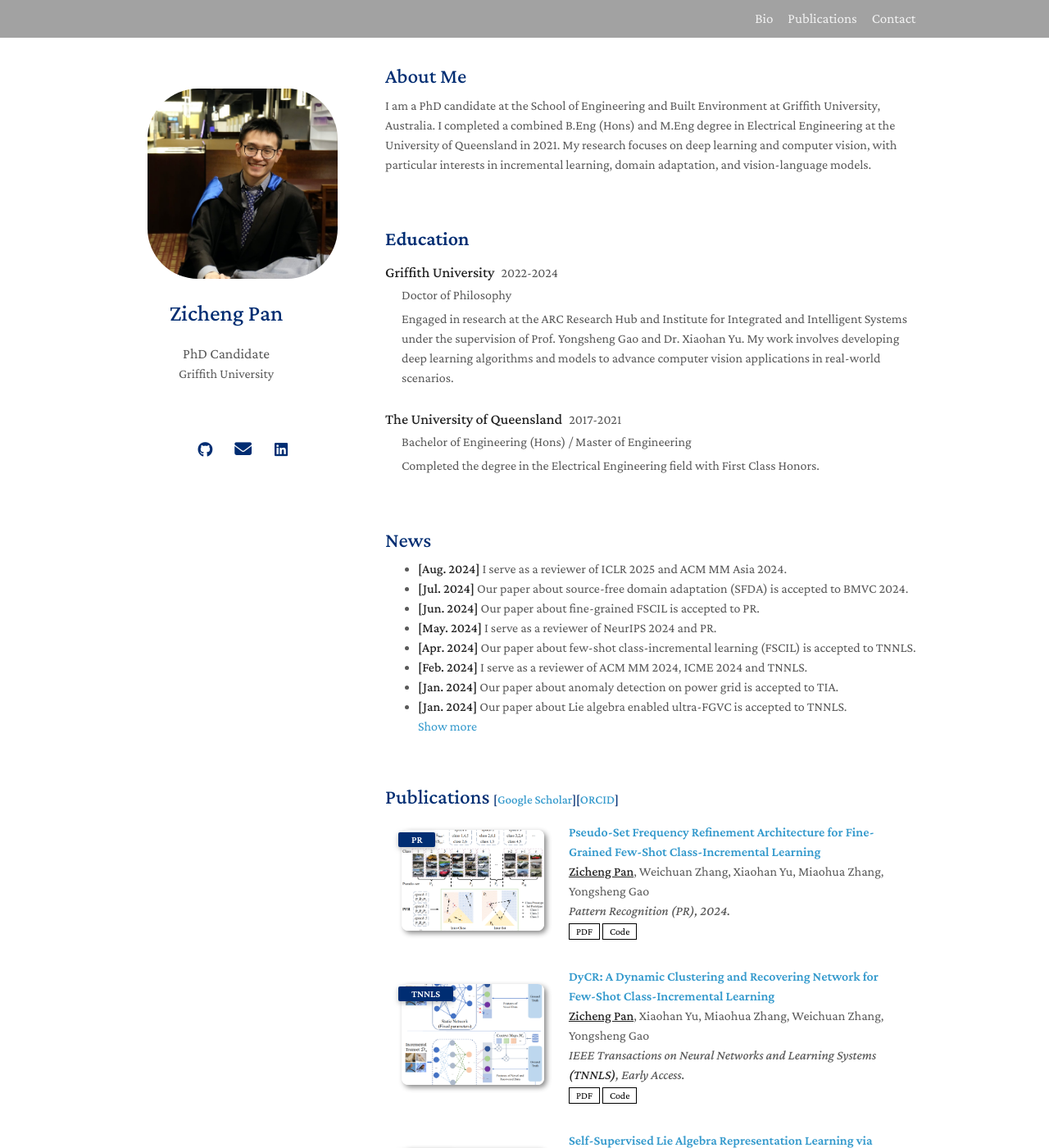
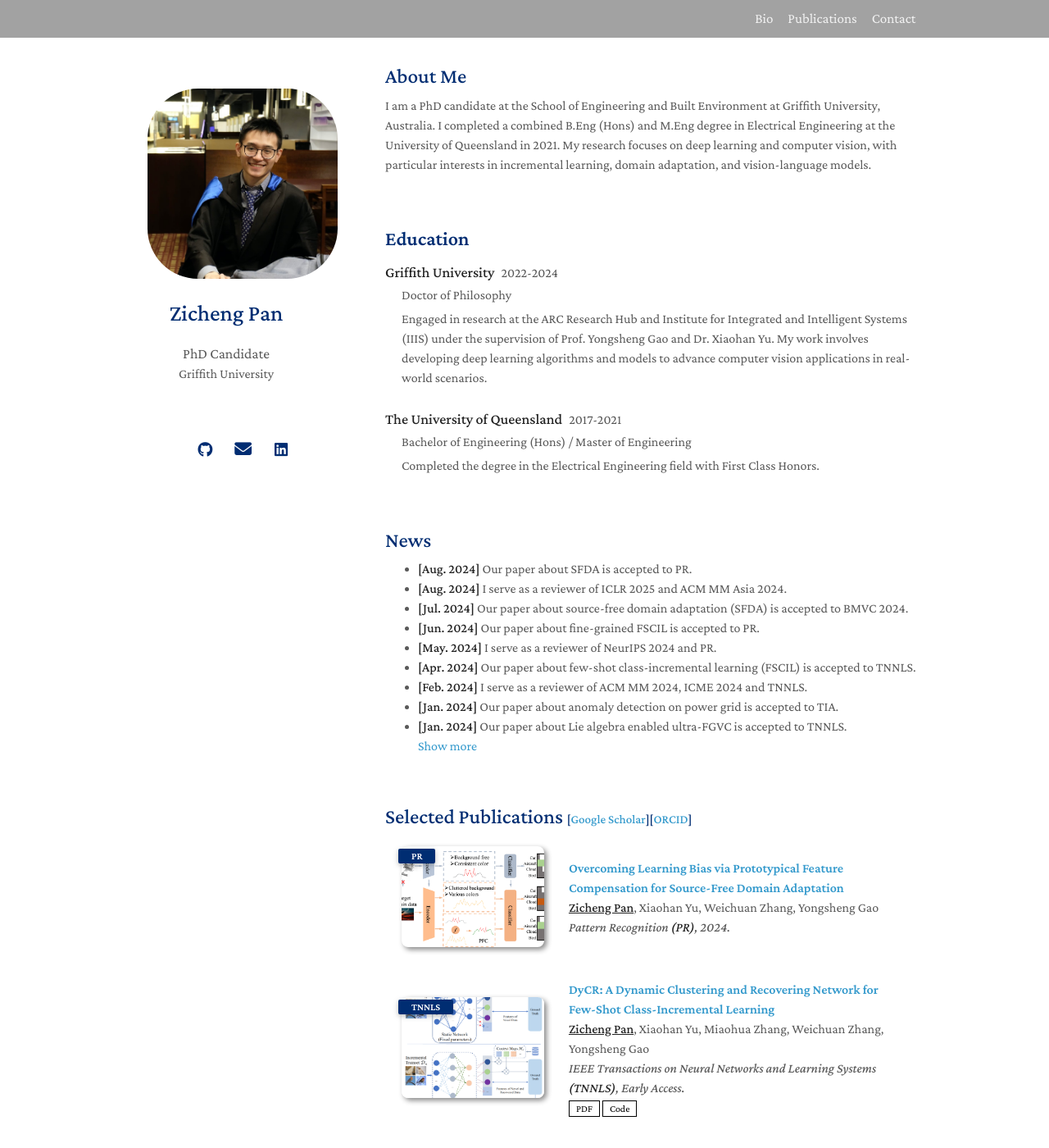
Before and after one commit to zichengpan/zichengpan.github.io, a Jekyll site: the page built from index.md, in a window 1280 px wide and 1400 px high. Shown: the whole window at 82% size. Built offline with Jekyll 4.4.1, drawn with Linux system fonts in a browser that asks for light colours; a style sheet for code colours, icons or effects is not loaded; some of the changed text lies outside the part shown.

Commit message:
update 10.0

```diff
--- a/_data/publications.yml
+++ b/_data/publications.yml
@@ -1,12 +1,10 @@
 main:
 
-  - title: "Pseudo-Set Frequency Refinement Architecture for Fine-Grained Few-Shot Class-Incremental Learning"
-    authors: <strong><u>Zicheng Pan</u></strong>, Weichuan Zhang, Xiaohan Yu, Miaohua Zhang, Yongsheng Gao
+  - title: "Overcoming Learning Bias via Prototypical Feature Compensation for Source-Free Domain Adaptation"
+    authors: <strong><u>Zicheng Pan</u></strong>, Xiaohan Yu, Weichuan Zhang, Yongsheng Gao
     conference_short: PR
-    conference: Pattern Recognition (PR), 2024.
-    image: /assets/img/pfr_pr.png
-    pdf: https://www.sciencedirect.com/science/article/pii/S0031320324004370
-    code: https://github.com/zichengpan/PFR
+    conference: Pattern Recognition <strong>(PR)</strong>, 2024.
+    image: /assets/img/pfc_pr.png
 
   - title: "DyCR: A Dynamic Clustering and Recovering Network for Few-Shot Class-Incremental Learning"
     authors: <strong><u>Zicheng Pan</u></strong>, Xiaohan Yu, Miaohua Zhang, Weichuan Zhang, Yongsheng Gao
@@ -16,6 +14,13 @@
     pdf: https://ieeexplore.ieee.org/document/10531293
     code: https://github.com/zichengpan/DyCR
 
+  - title: "Pseudo-Set Frequency Refinement Architecture for Fine-Grained Few-Shot Class-Incremental Learning"
+    authors: <strong><u>Zicheng Pan</u></strong>, Weichuan Zhang, Xiaohan Yu, Miaohua Zhang, Yongsheng Gao
+    conference_short: PR
+    conference: Pattern Recognition <strong>(PR)</strong>, 2024.
+    image: /assets/img/pfr_pr.png
+    pdf: https://www.sciencedirect.com/science/article/pii/S0031320324004370
+    code: https://github.com/zichengpan/PFR
 
   - title: Self-Supervised Lie Algebra Representation Learning via Optimal Canonical Metric
     authors: Xiaohan Yu*, <strong><u>Zicheng Pan*</u></strong>, Yang Zhao, Yongsheng Gao <br> (* Equal contribution)
--- a/_includes/news.md
+++ b/_includes/news.md
@@ -3,6 +3,7 @@
 <h2 style="margin: 60px 0px 10px;">News</h2>
 
 <ul>
+<li><strong>[Aug. 2024]</strong> Our paper about SFDA is accepted to PR.</li>
 <li><strong>[Aug. 2024]</strong> I serve as a reviewer of ICLR 2025 and ACM MM Asia 2024.</li>
 <li><strong>[Jul. 2024]</strong> Our paper about source-free domain adaptation (SFDA) is accepted to BMVC 2024.</li>
 <li><strong>[Jun. 2024]</strong> Our paper about fine-grained FSCIL is accepted to PR.</li>
--- a/_includes/publications.md
+++ b/_includes/publications.md
@@ -1,6 +1,6 @@
 <h1 id="publications"></h1>
 
-<h2 style="margin: 60px 0px -15px;">Publications <temp style="font-size:15px;">[</temp><a href="https://scholar.google.com/citations?user=GsURDp0AAAAJ" target="_blank" style="font-size:15px;">Google Scholar</a><temp style="font-size:15px;">]</temp><temp style="font-size:15px;">[</temp><a href="https://orcid.org/0000-0001-5890-0165" target="_blank" style="font-size:15px;">ORCID</a><temp style="font-size:15px;">]</temp></h2>
+<h2 style="margin: 60px 0px -15px;">Selected Publications <temp style="font-size:15px;">[</temp><a href="https://scholar.google.com/citations?user=GsURDp0AAAAJ" target="_blank" style="font-size:15px;">Google Scholar</a><temp style="font-size:15px;">]</temp><temp style="font-size:15px;">[</temp><a href="https://orcid.org/0000-0001-5890-0165" target="_blank" style="font-size:15px;">ORCID</a><temp style="font-size:15px;">]</temp></h2>
 
 
 <div class="publications">
--- a/_includes/services.md
+++ b/_includes/services.md
@@ -15,7 +15,7 @@
   <li><a href="https://bmvc2024.org/"><autocolor>The British Machine Vision Conference (BMVC) 2024</autocolor></a></li>
 </ul> -->
 
-<!-- <h4 style="margin:0 10px 0;">Senior Program Committee</h4>
+<!-- <h4 style="margin:0 10px 0;">Program Committee</h4>
 
 <ul style="margin:0 0 5px;">
   <li><a href="https://ijcai-21.org/"><autocolor>International Joint Conference on Artificial Intelligence (IJCAI) 2021</autocolor></a></li>
--- a/index.md
+++ b/index.md
@@ -20,7 +20,7 @@
     <strong>Griffith University</strong><span class="year"> 2022-2024</span>
     <div class="education-details">
         <p>Doctor of Philosophy</p>
-        <p>Engaged in research at the ARC Research Hub and Institute for Integrated and Intelligent Systems under the supervision of Prof. Yongsheng Gao and Dr. Xiaohan Yu. My work involves developing deep learning algorithms and models to advance computer vision applications in real-world scenarios.</p>
+        <p>Engaged in research at the ARC Research Hub and Institute for Integrated and Intelligent Systems (IIIS) under the supervision of Prof. Yongsheng Gao and Dr. Xiaohan Yu. My work involves developing deep learning algorithms and models to advance computer vision applications in real-world scenarios.</p>
     </div>
 </div>
 <div class="education-entry">
```
Also changed, not shown: _includes/contact.md (+1 -3 lines), assets/img/pfc_pr.png (added), 2 other files.
